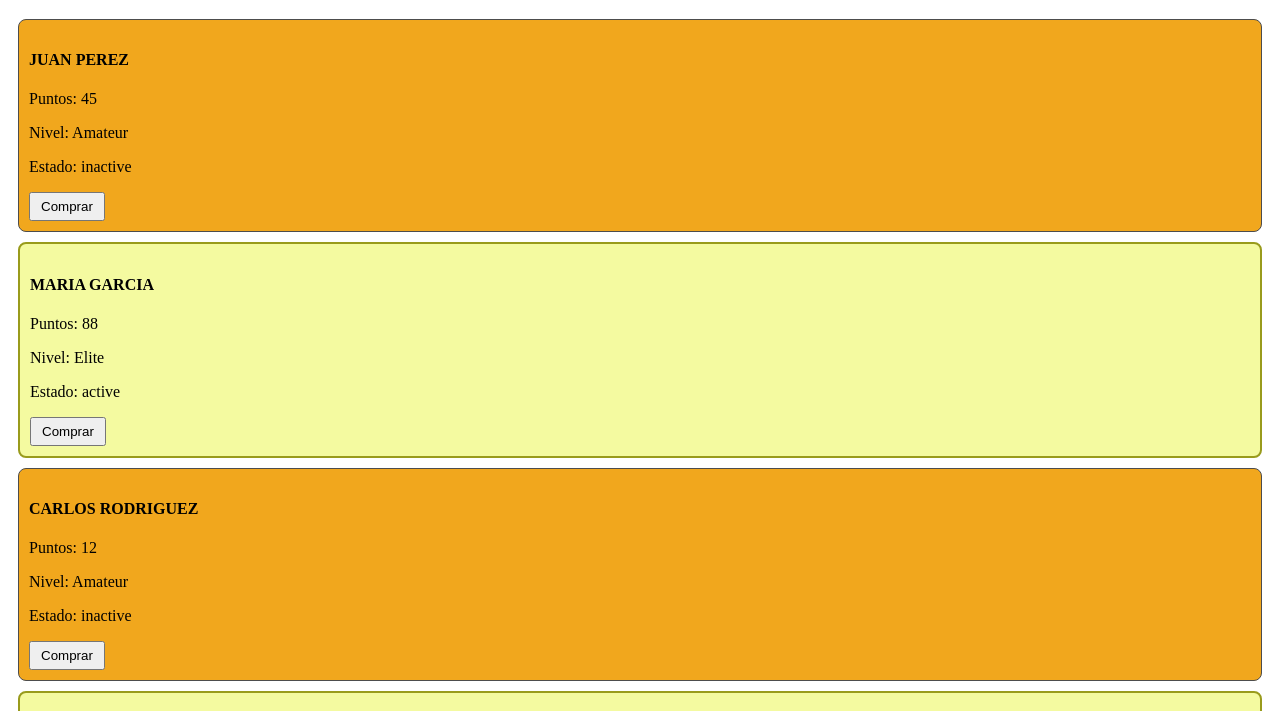
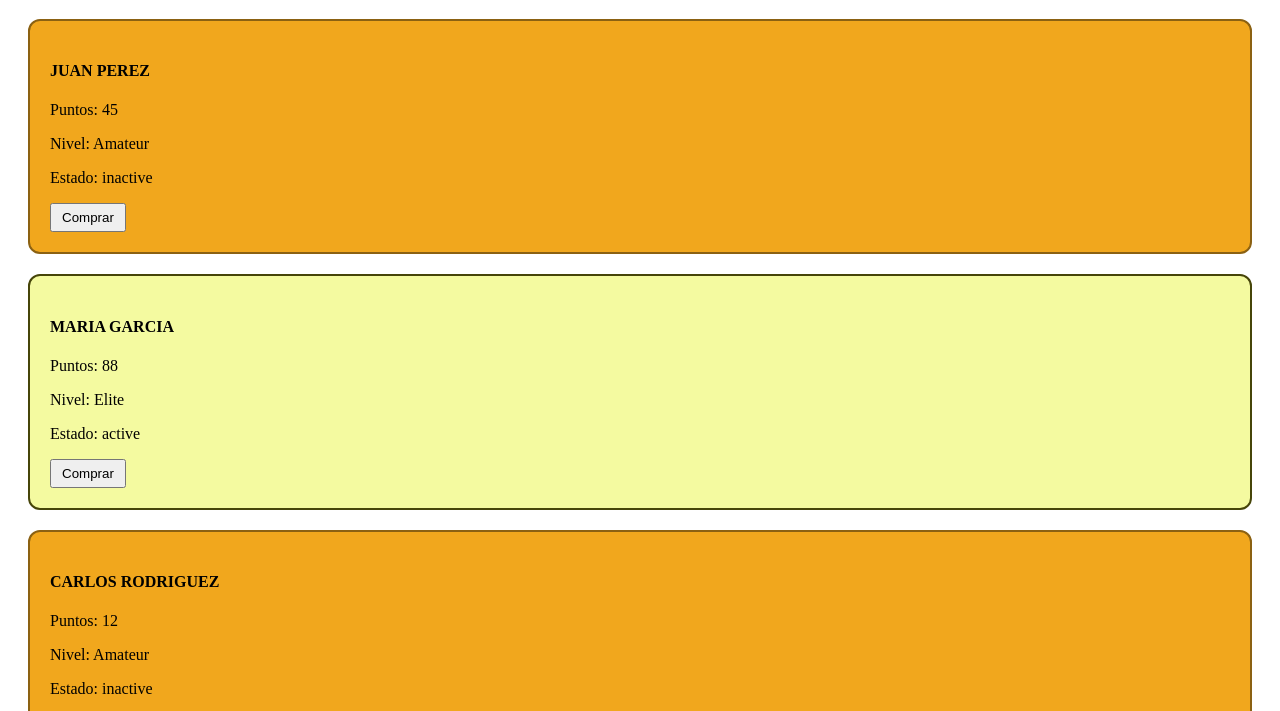
Before and after one commit to sta101create-max/TALLER-24-FEBRERO, a plain HTML site: page index.html in a window 1280 px wide. Shown: the part 61-772 px from the top of the page. Drawn offline with Linux system fonts and the light colour scheme; files whose address does not match are found by name.

Commit message:
Fifth change, index modification

```diff
--- a/index.html
+++ b/index.html
@@ -4,16 +4,16 @@
     <title>Dashboard Gym</title>
     <style>
         .card {
-            border: 1px solid #4d4d4d;
+            border: 2px solid #8b6112;
             background-color: #f1a71d;
-            padding: 10px;
-            margin: 10px;
-            border-radius: 8px;
+            padding: 20px;
+            margin: 20px;
+            border-radius: 12px;
         }
 
         .active {
             background-color: #f4faa0;
-            border: 2px solid rgb(153, 155, 28);
+            border: 2px solid rgb(70, 69, 9);
         }
 
         button {
```
